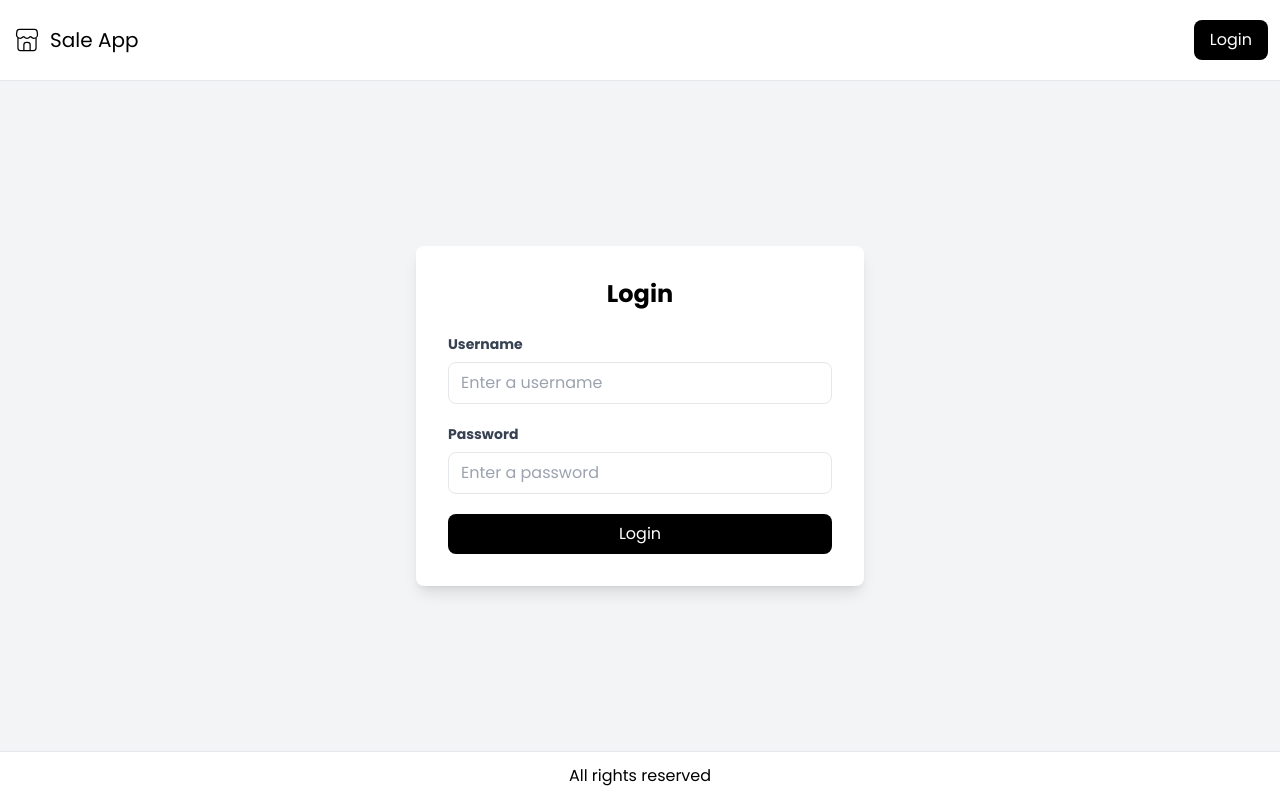
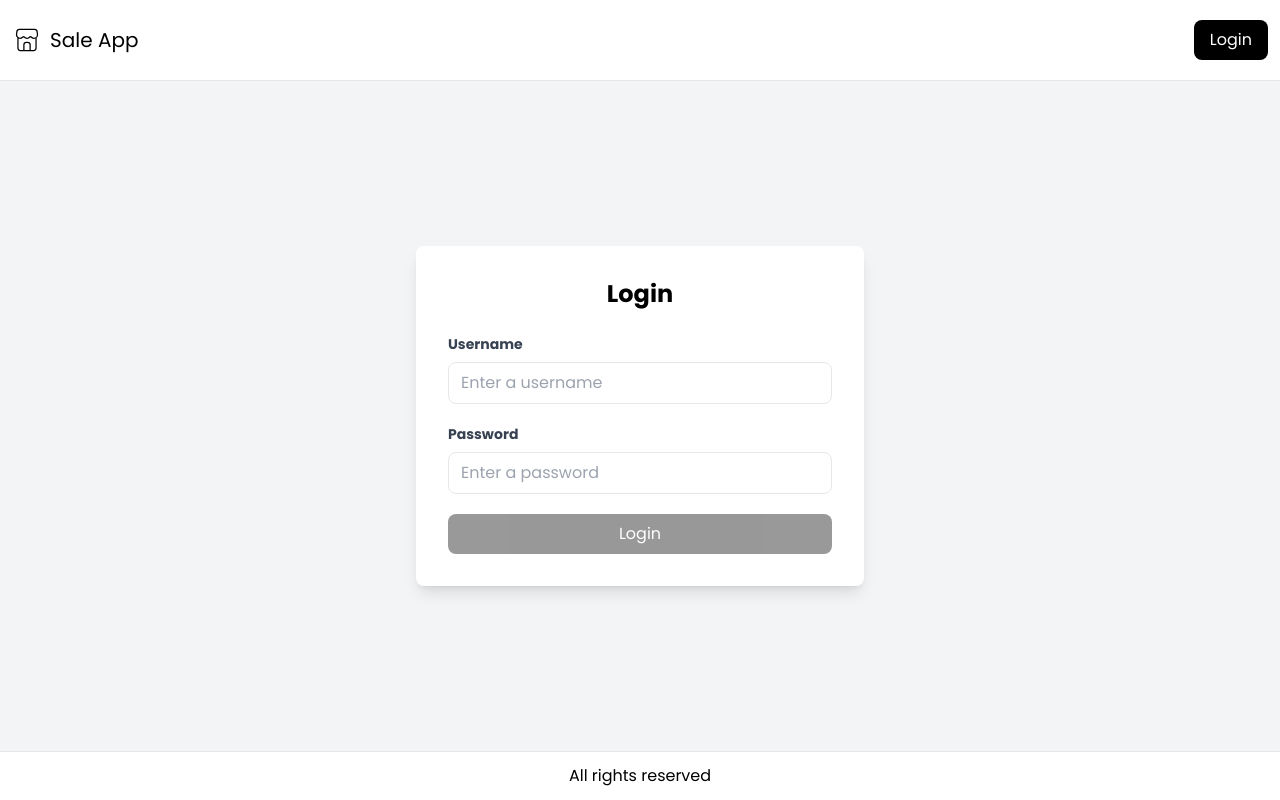
Before and after one commit to AzarAhmadov/React-ShoppingApp, a React (Vite) app: page /login in a window 1280 px wide. Built offline with nearby package versions, Linux system fonts and the light colour scheme.

Commit message:
Update Button.jsx

```diff
--- a/src/components/ui/Button.jsx
+++ b/src/components/ui/Button.jsx
@@ -1,7 +1,7 @@
-import React, { memo, mmeo } from "react";
+import React, { memo } from "react";
 import { useNavigate } from "react-router-dom";
 
-const Button = ({ type, children, to }) => {
+const Button = ({ type, children, to, disabled }) => {
   const navigate = useNavigate();
 
   const handleNavigate = () => {
@@ -12,9 +12,10 @@ const Button = ({ type, children, to }) => {
 
   return (
     <button
+      disabled={disabled}
       onClick={handleNavigate}
       type={type}
-      className="w-full px-4 py-2 text-white bg-black rounded-lg hover:bg-blue-700 focus:outline-none focus:ring-2 focus:ring-blue-300"
+      className="w-full px-4 py-2 text-white bg-black rounded-lg disabled:opacity-40 hover:bg-blue-700 focus:outline-none focus:ring-2 focus:ring-blue-300"
     >
       {children}
     </button>
```
